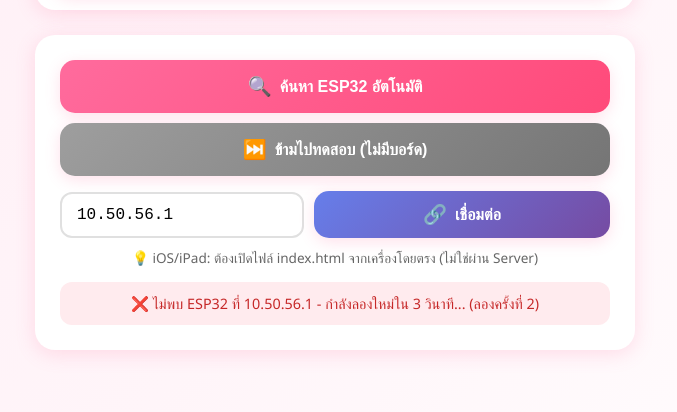
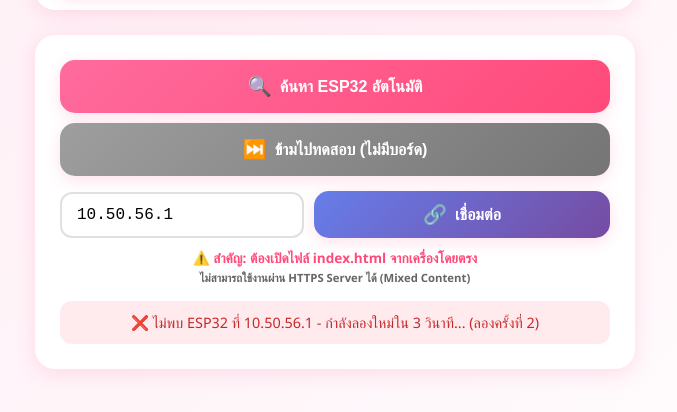
Before and after one commit to achiwasupbro/armmusclerehabilitation, a plain HTML site: page index.html in a window 1280 px wide. Shown: the part 180-592 px from the top of the page, without its empty margins (305-982 px from the left). Drawn offline with Linux system fonts and the light colour scheme; no server answers.

Commit message:
Update index.html

```diff
--- a/index.html
+++ b/index.html
@@ -33,7 +33,10 @@
                     <span>เชื่อมต่อ</span>
                 </button>
             </div>
-            <p class="ip-hint">💡 iOS/iPad: ต้องเปิดไฟล์ index.html จากเครื่องโดยตรง (ไม่ใช่ผ่าน Server)</p>
+            <p class="ip-hint" style="color: #ff4a7a; font-weight: 600;">
+                ⚠️ สำคัญ: ต้องเปิดไฟล์ index.html จากเครื่องโดยตรง<br>
+                <small style="color: #666;">ไม่สามารถใช้งานผ่าน HTTPS Server ได้ (Mixed Content)</small>
+            </p>
             <div id="scanStatus" class="status"></div>
         </div>
 
@@ -124,7 +127,7 @@
         </div>
     </div>
     <script src="language.js"></script>
-    <script src="handGesture.js"></script>
+    <script src="handgesture.js"></script>
     <script src="app.js"></script>
 
     <script>
```
